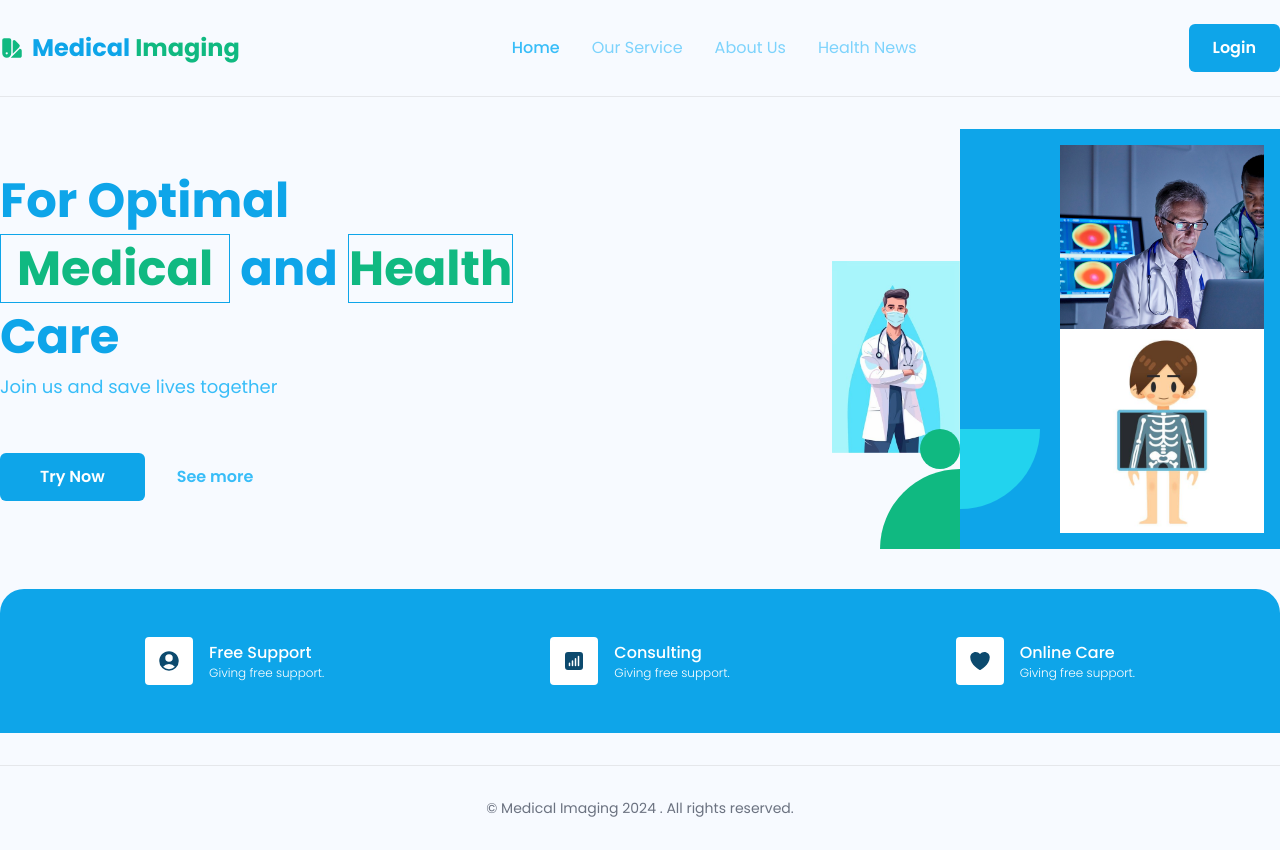
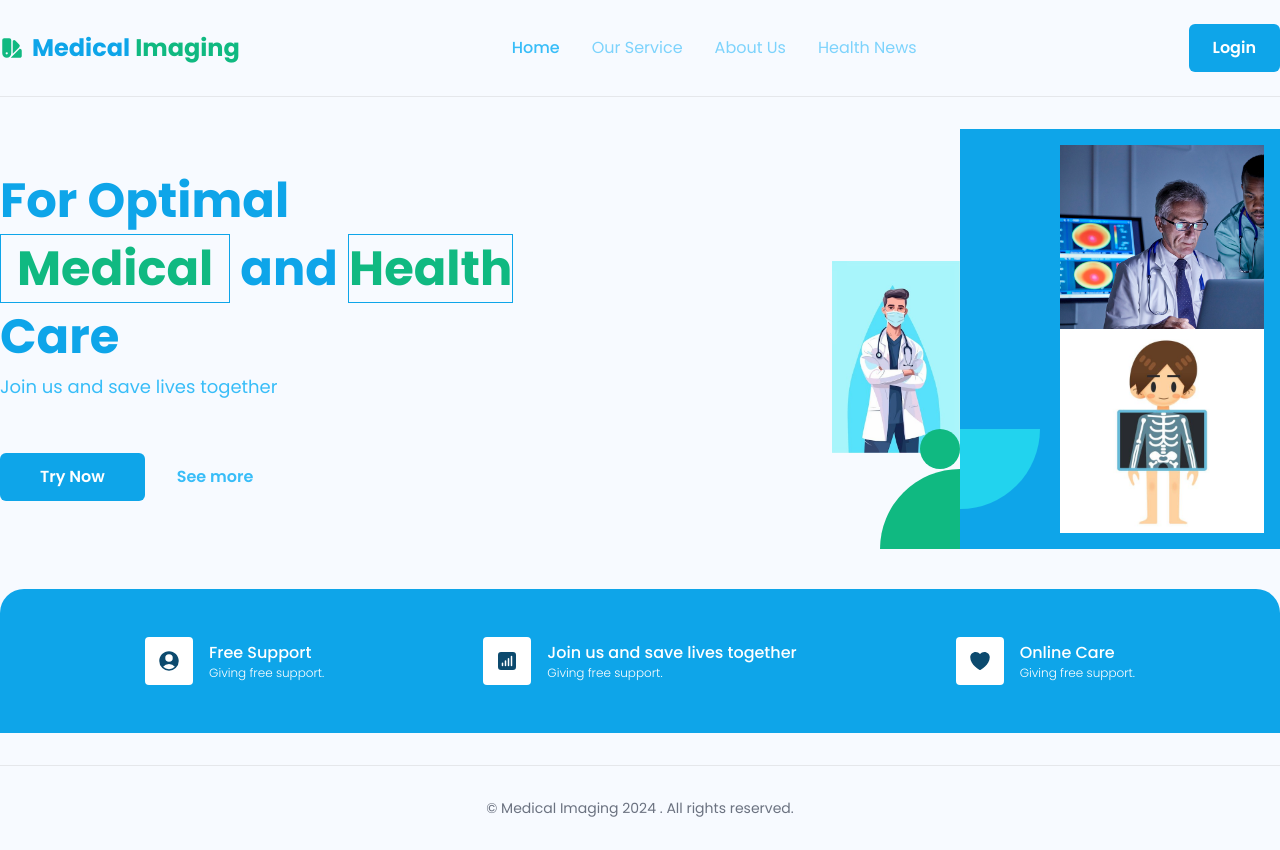
Before and after one commit to Felmeta-M/medical-imaging, a Next.js app in the folder frontend/: page / in a window 1280 px wide. Built offline with nearby package versions, Linux system fonts and the light colour scheme.

Commit message:
adding features

```diff
--- a/frontend/src/app/features.tsx
+++ b/frontend/src/app/features.tsx
@@ -1,3 +1,4 @@
+import { title } from "process";
 import React from "react";
 
 type Props = {};
@@ -37,7 +38,8 @@ export default function Features({}: Props) {
           />
         </svg>
       ),
-      title: "Consulting",
+      // title: "Consulting",
+      title: "Join us and save lives together",
       description: "",
     },
     {
```
Also changed, not shown: 1 other file (tests, documents, lock files or other folders).
